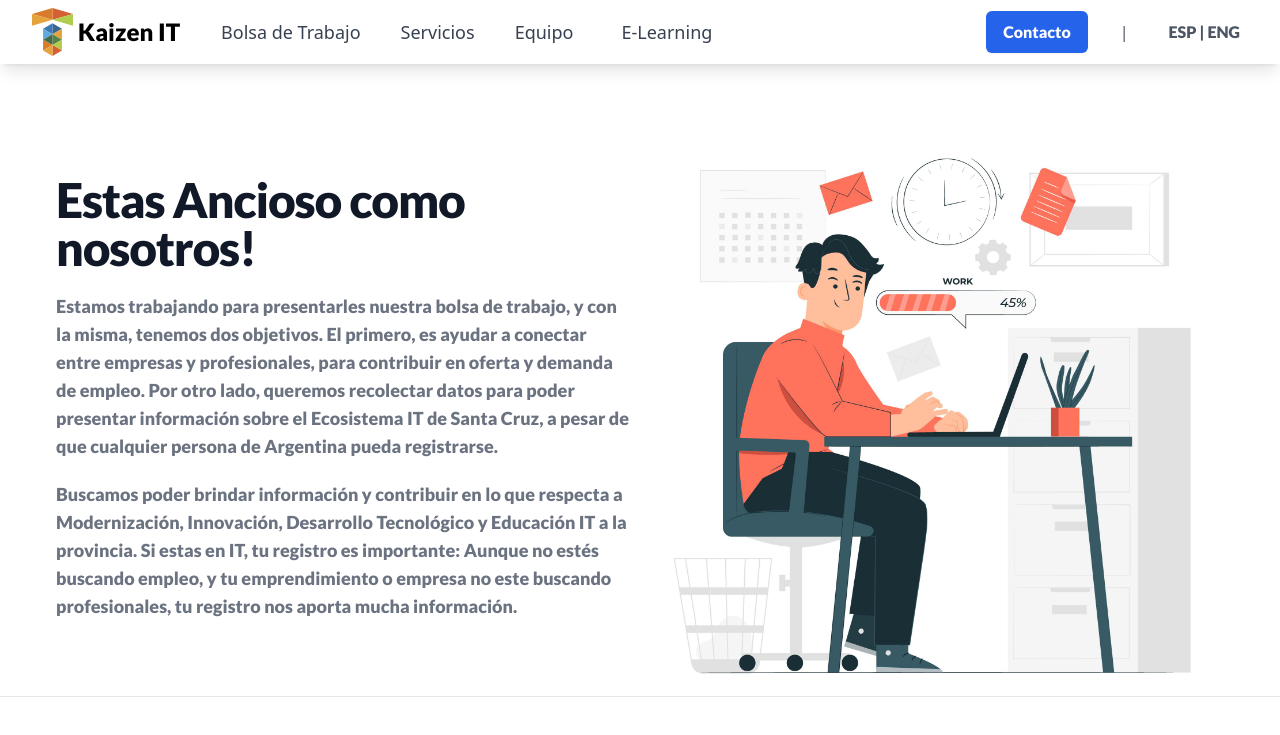
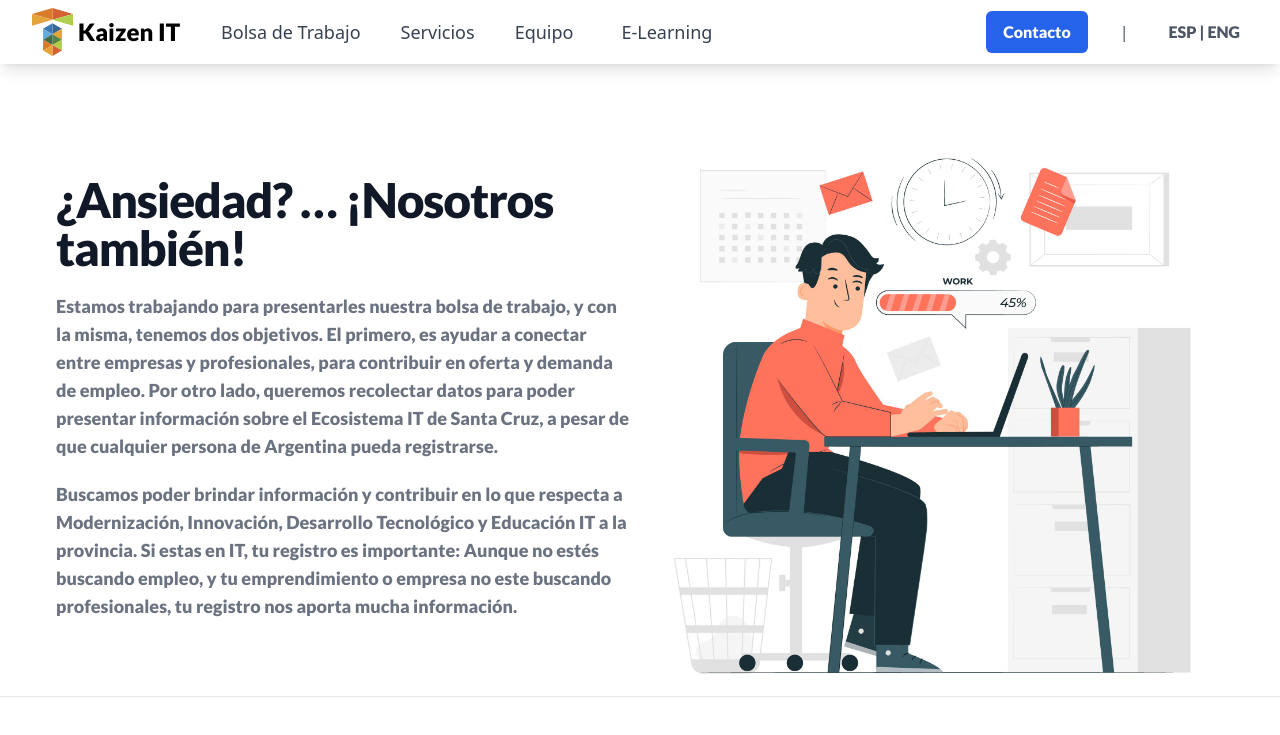
Before and after one commit to matiexe/kaizen-react, a React (Create React App) app: page /bolsadetrabajo in a window 1280 px wide. Shown: the top 735 px of the page. Built offline with nearby package versions, Linux system fonts and the light colour scheme.

Commit message:
Correccion de titulo

```diff
--- a/src/pages/Bolsadetrabajo.js
+++ b/src/pages/Bolsadetrabajo.js
@@ -8,7 +8,7 @@ export const Bolsadetrabajo = () => {
   <div className=" grid md:grid-cols-2 gap-x-4 sm:px-6 sm:text-left md:text-left lg:text-left">
       <div>
           <h1 className=" tracking-tight font-custom  text-gray-900 text-3xl sm:text-4xl md:text-4xl lg:text-4xl xl:text-5xl ">
-              <span className=" title-container font-custom block xl:inline">Estas Ancioso como nosotros!</span>
+              <span className=" title-container font-custom block xl:inline">¿Ansiedad? … ¡Nosotros también!</span>
           </h1>
           <p className="mt-3 text-sm font-custom text-gray-500 sm:mt-5 sm:text-sm sm:mx-auto md:max-w-xl lg:max-w-xl md:mt-5 md:text-lg lg:mx-0">
           Estamos trabajando para presentarles nuestra bolsa de trabajo, y con la misma, tenemos dos objetivos. El primero, es ayudar a conectar entre empresas y profesionales, para contribuir en oferta y demanda de empleo. Por otro lado, queremos recolectar datos para poder presentar información sobre el Ecosistema IT de Santa Cruz, a pesar de que cualquier persona de Argentina pueda registrarse.
```
